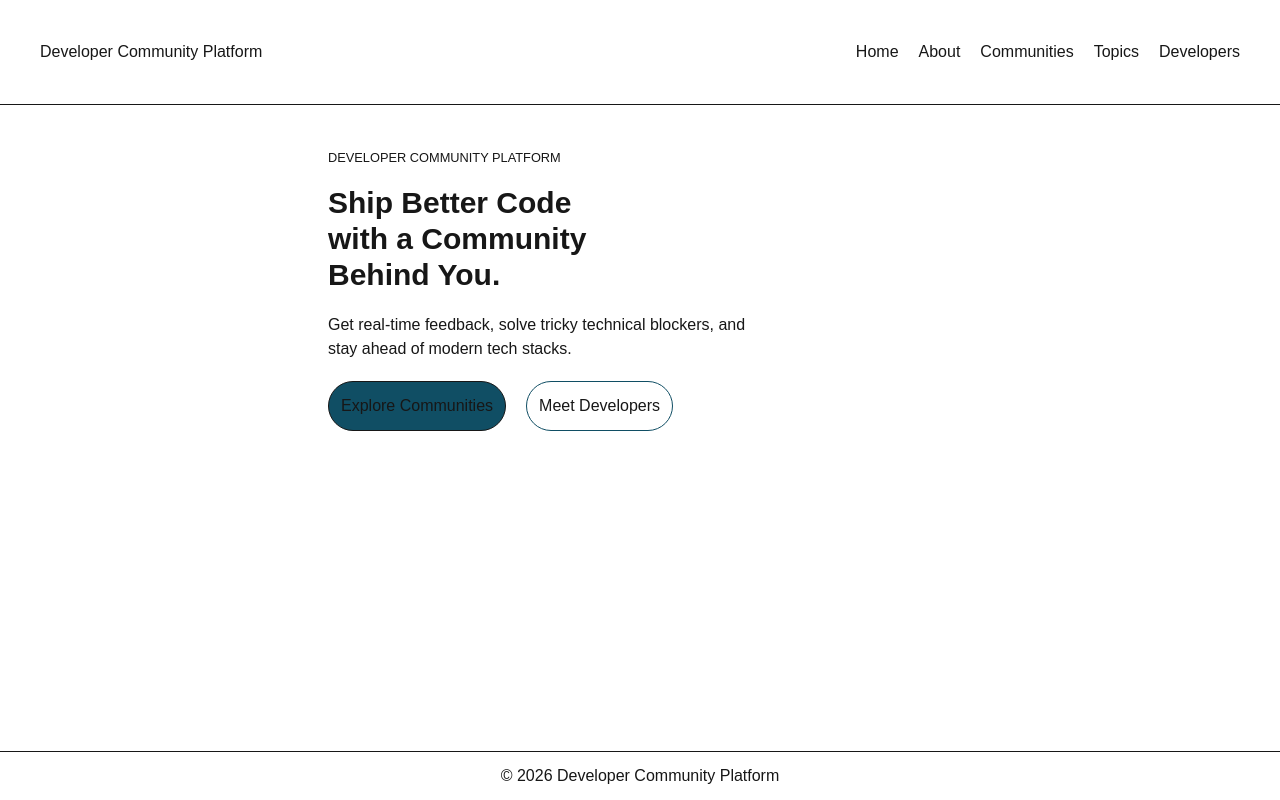
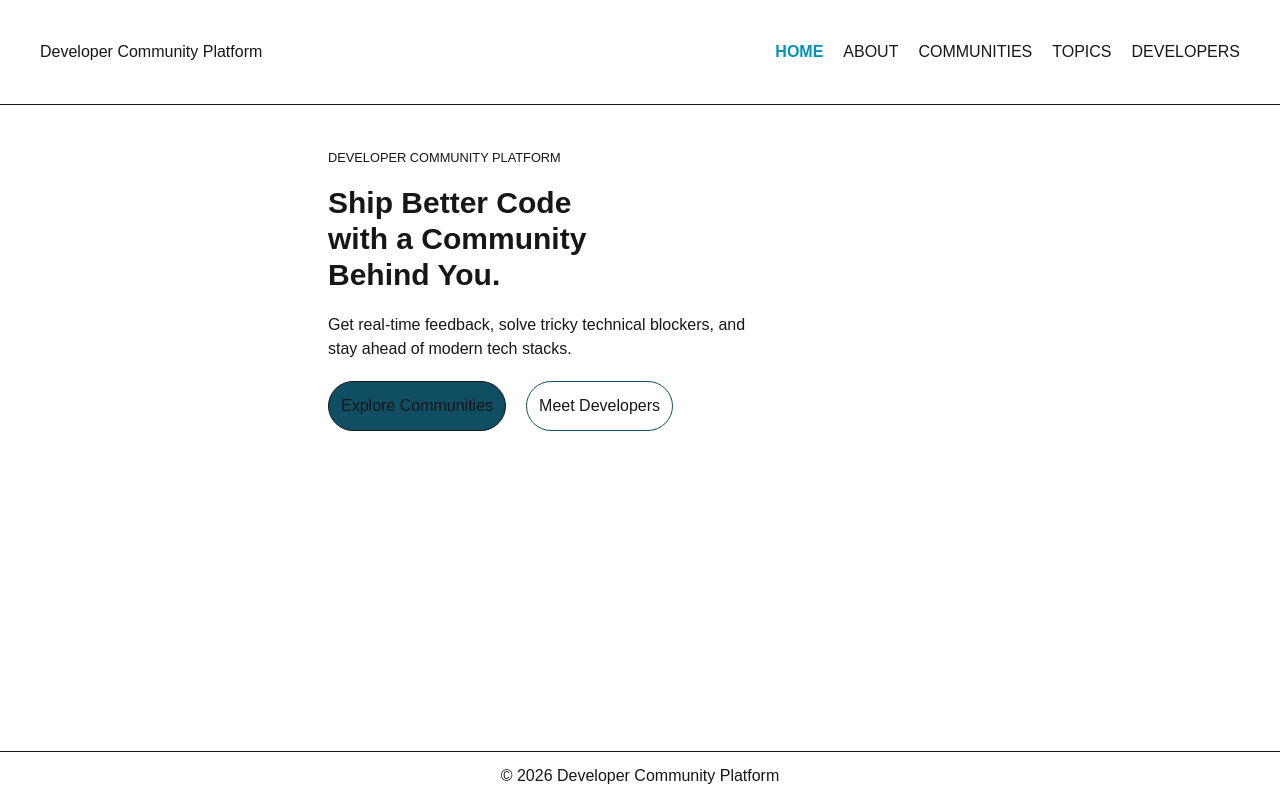
Before and after one commit to hosam-abed-allatif/Developer-Community-Platform, a Next.js app: page / in a window 1280 px wide. Built offline with nearby package versions, Linux system fonts and the light colour scheme.

Commit message:
Added active state to navbar

```diff
--- a/components/layout/Navbar.tsx
+++ b/components/layout/Navbar.tsx
@@ -1,4 +1,6 @@
+"use client";
 import Link from "next/link";
+import {usePathname} from "next/navigation";
 
 const Navbar = () => {
     const links = [
@@ -8,6 +10,7 @@
         {name: "Topics", url: "/topics"},
         {name: "Developers", url: "/developers"},
     ]
+    const pathname = usePathname();
 
     return (
         <header className="p-10 border-b">
@@ -16,9 +19,26 @@
                     Developer Community Platform
                 </Link>
                 <div className={"flex gap-x-5"}>
-                    {links.map(link => (
-                        <Link key={link.url} href={link.url}>{link.name}</Link>
-                    ))}
+                    {links.map((link) => {
+                        const isActive =
+                            link.url === "/"
+                                ? pathname === "/"
+                                : pathname.startsWith(link.url);
+
+                        return (
+                            <Link
+                                key={link.url}
+                                href={link.url}
+                                className={`uppercase transition-colors ${
+                                    isActive
+                                        ? "text-cyan-600 font-semibold"
+                                        : "hover:text-cyan-600"
+                                }`}
+                            >
+                                {link.name}
+                            </Link>
+                        );
+                    })}
                 </div>
             </nav>
         </header>
```
